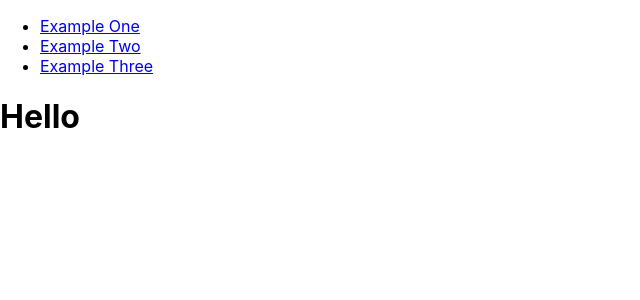
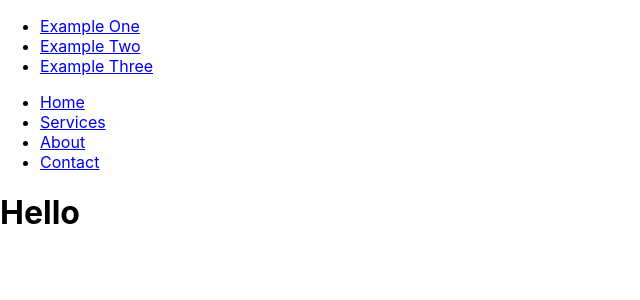
Before and after one commit to mostlyclicks/mostly-component-library, a React (Create React App) app: page / in a window 1280 px wide. Shown: the top 300 px of the page, without its empty margins (0-640 px from the left). Built offline with nearby package versions, Linux system fonts and the light colour scheme.

Commit message:
finish main nav component

```diff
--- a/src/App.js
+++ b/src/App.js
@@ -9,6 +9,7 @@ function App({props}) {
   return (
     <Layout>
       <TopNav links={topNavLinks} />
+      <MainNav links={mainNavLinks} />
 
       <h1>Hello</h1>
     </Layout>
--- a/src/Navs/MainNav.js
+++ b/src/Navs/MainNav.js
@@ -1,10 +1,19 @@
 import React from 'react'
 
-const MainNav = () => {
+const MainNav = (props) => {
+
+  const links = props.links
+
   return (
-    <div>
-
-    </div>
+    <nav>
+      <ul>
+        {links.map((link) => {
+          return (
+            <li><a href={link.url}>{link.linkText}</a></li>
+          )
+        })}
+      </ul>
+    </nav>
   )
 }
 
```
